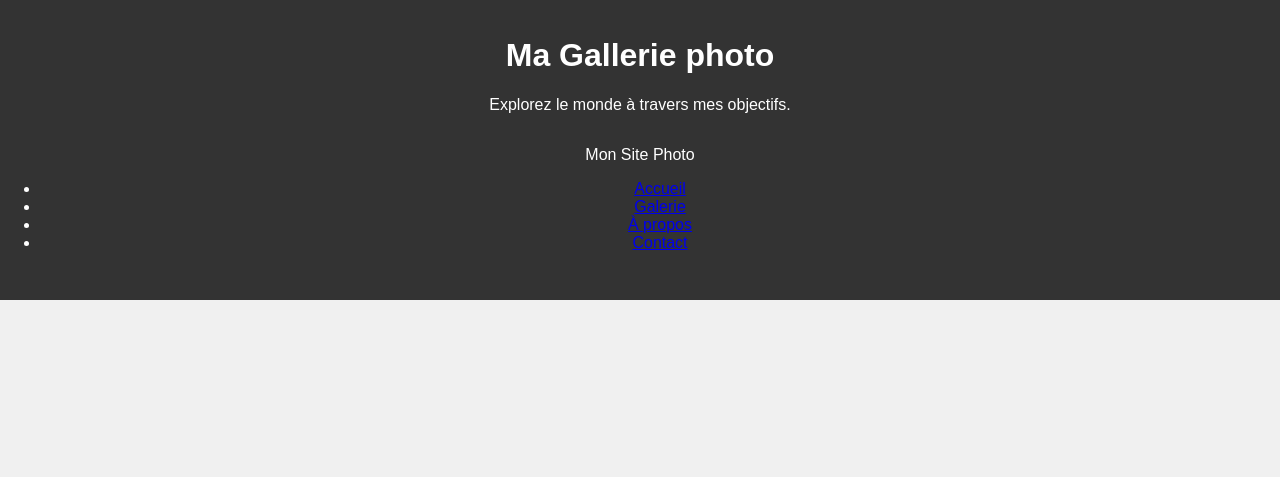
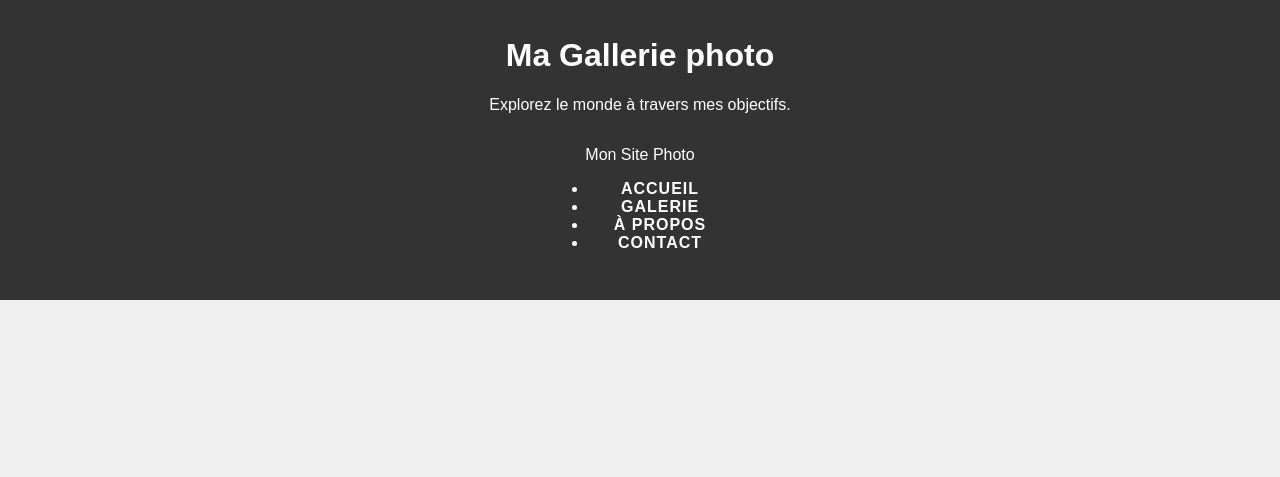
Before and after one commit to marcelinesperance/MyPicture, a plain HTML site: page index.html in a window 1280 px wide. Shown: the top 477 px of the page. Drawn offline with Linux system fonts and the light colour scheme.

Commit message:
Modification du style

```diff
--- a/style.css
+++ b/style.css
@@ -11,12 +11,32 @@ header {
     text-align: center;
     padding: 1em 0;
 }
+nav {
+    display: inline-flex;
+    justify-content: center;
+}
+
+nav a {
+    color: white;
+    text-decoration: none;
+    padding: 14px 16px;
+    margin: 0 10px;
+    text-transform: uppercase;
+    letter-spacing: 1px;
+    font-weight: bold;
+    transition: color 0.3s ease-in-out;
+}
+
+nav a:hover {
+    color: #ff9900;
+}
+
 
 .gallery {
-    display: flex;
+    display: inline-flex;
     flex-wrap: wrap;
     justify-content: space-around;
-    margin: 20px;
+    margin: 10px;
 }
 
 .photo {
```
